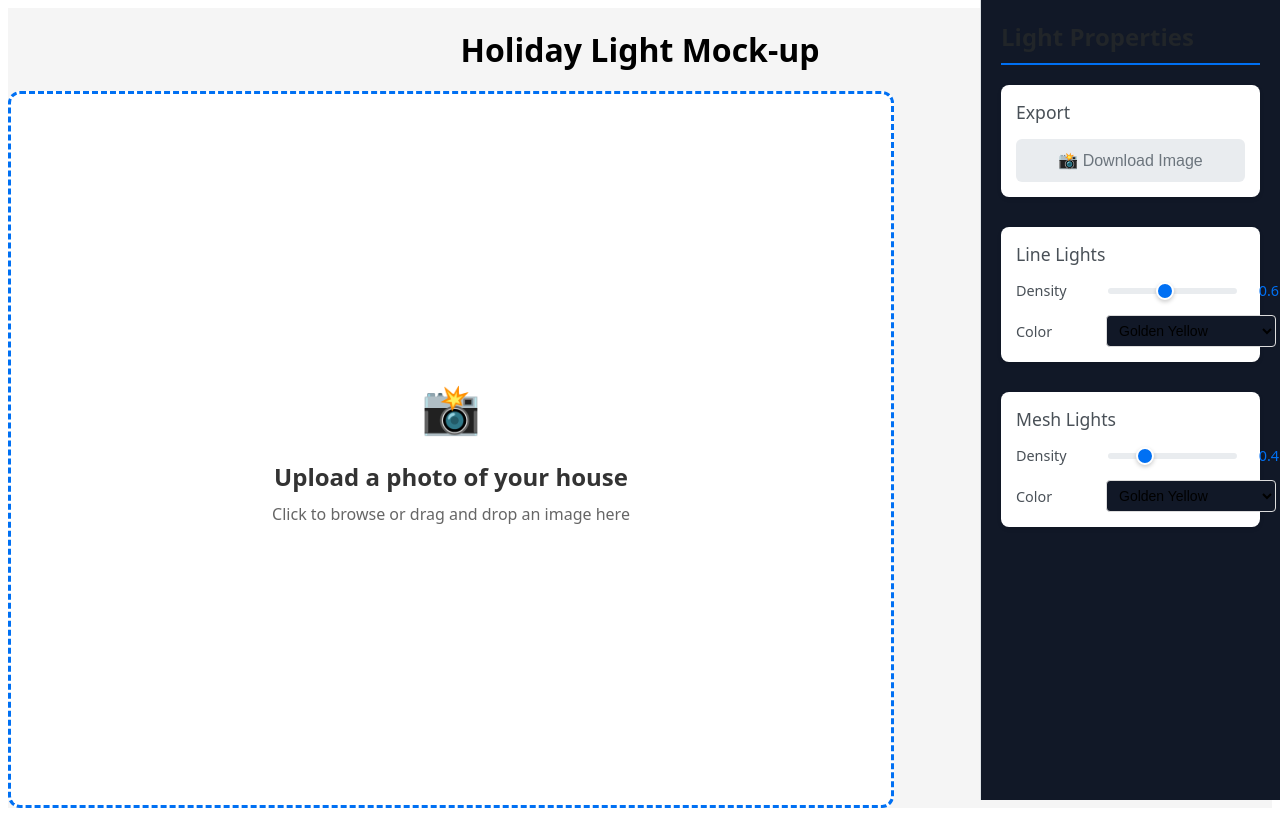
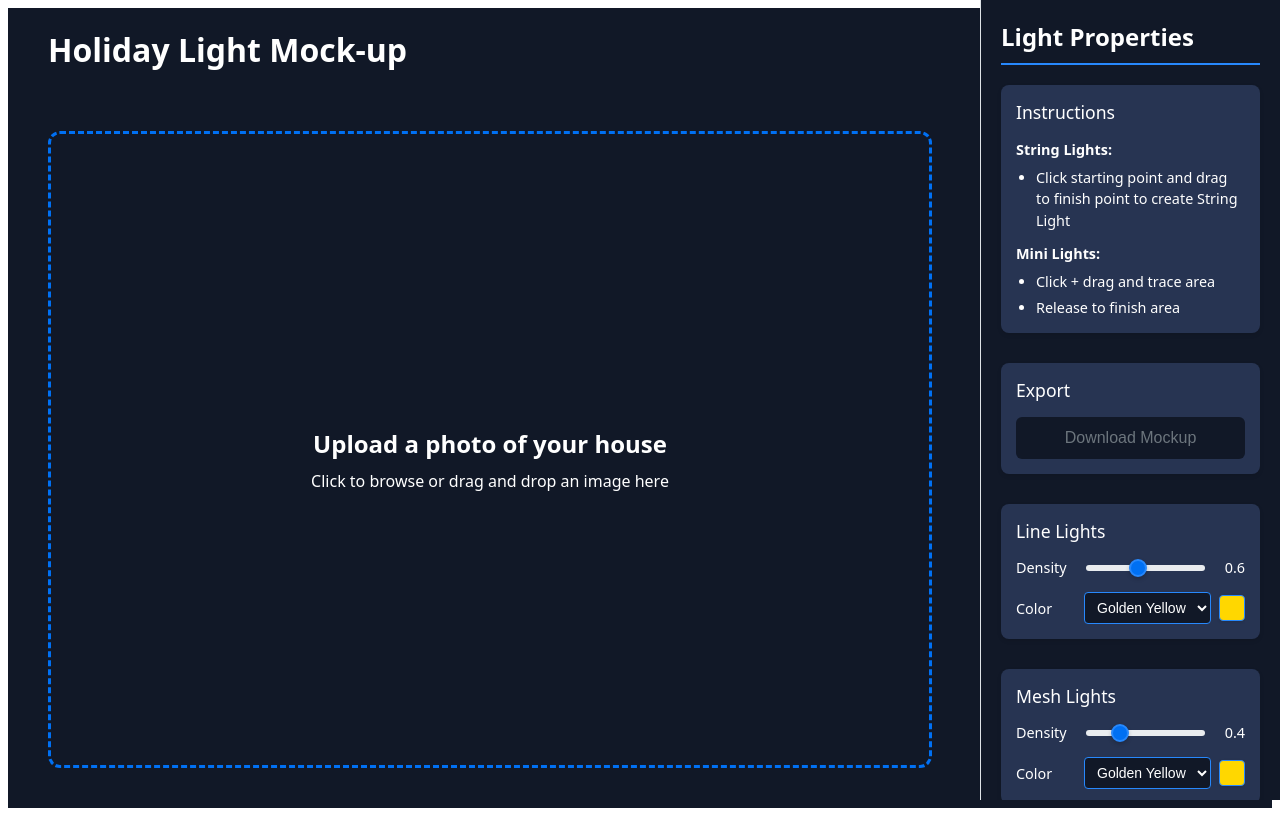
Before and after one commit to garrettconklin/mtbakerwindow, a React (Vite) app: page / in a window 1280 px wide. Built offline with nearby package versions, Linux system fonts and the light colour scheme.

Commit message:
css changes

```diff
--- a/src/App.module.css
+++ b/src/App.module.css
@@ -3,17 +3,20 @@
   flex-direction: column;
   min-height: 100vh;
   font-family: system-ui, sans-serif;
-  background-color: #f5f5f5;
+  background-color: #111827;
 }
 
 .title {
-  text-align: center;
+  text-align: left;
   margin: 20px 0;
-  padding: 0 320px; /* Account for properties panel width */
+  padding-left: 40px; /* Align with content padding */
+  color: #ffffff; /* Change this to customize the title color */
 }
 
 .content {
   display: flex;
   flex: 1;
   position: relative;
+  padding: 40px;
+  padding-right: 340px; /* Extra padding for properties panel */
 }
--- a/src/elements/ColorDropdown.module.css
+++ b/src/elements/ColorDropdown.module.css
@@ -3,21 +3,26 @@
   align-items: center;
   gap: 8px;
   flex-grow: 1;
+  min-width: 0;
+  max-width: 100%;
 }
 
 .dropdown {
   flex-grow: 1;
   padding: 6px 8px;
-  border: 1px solid #ddd;
+  border: 1px solid #2788FC;
   border-radius: 4px;
   background-color: #111827;
+  color: #ffffff;
   font-size: 14px;
   cursor: pointer;
   transition: border-color 0.2s, box-shadow 0.2s;
+  min-width: 0;
+  max-width: 100%;
 }
 
 .dropdown:hover:not(:disabled) {
-  border-color: #0070f3;
+  border-color: #2788FC;
 }
 
 .dropdown:focus {
@@ -36,7 +41,7 @@
   width: 24px;
   height: 24px;
   border-radius: 4px;
-  border: 1px solid #ddd;
+  border: 1px solid #2788FC;
   flex-shrink: 0;
   box-shadow: 0 1px 3px rgba(0, 0, 0, 0.1);
 }
--- a/src/elements/ImageUpload.module.css
+++ b/src/elements/ImageUpload.module.css
@@ -3,7 +3,7 @@
   width: 100%;
   border: 3px solid #0070f3;
   border-radius: 12px;
-  background-color: white;
+  background-color: #111827;
   position: relative;
 }
 
@@ -19,14 +19,15 @@
   align-items: center;
   justify-content: center;
   cursor: pointer;
-  background-color: white;
+  background-color: #111827;
   transition: all 0.2s;
-  padding: 40px;
+  padding: 80px;
+
 }
 
 .uploadArea:hover {
   border-color: #0051cc;
-  background-color: #f0f7ff;
+  background-color: #111827;
 }
 
 .uploadIcon {
@@ -38,12 +39,12 @@
   font-size: 24px;
   font-weight: bold;
   margin-bottom: 10px;
-  color: #333;
+  color: #ffffff;
 }
 
 .uploadSubtitle {
   font-size: 16px;
-  color: #666;
+  color: #ffffff;
 }
 
 .fileInput {
--- a/src/elements/ImageUpload.tsx
+++ b/src/elements/ImageUpload.tsx
@@ -338,7 +338,7 @@ const ImageUpload = () => {
         className={styles.fileInput}
       />
       <div className={styles.uploadIcon}>
-        📸
+
       </div>
       <div className={styles.uploadTitle}>
         Upload a photo of your house
--- a/src/elements/Point.module.css
+++ b/src/elements/Point.module.css
@@ -13,7 +13,7 @@
 }
 
 .point:hover {
-  background-color: #0051cc;
+  background-color: #2788FC;
   transform: translate(-50%, -50%) scale(1.2);
   box-shadow: 0 3px 6px rgba(0, 0, 0, 0.3);
 }
--- a/src/elements/PropertiesPanel.module.css
+++ b/src/elements/PropertiesPanel.module.css
@@ -16,31 +16,35 @@
   margin: 0 0 20px 0;
   font-size: 1.5rem;
   font-weight: 600;
-  color: #212529;
-  border-bottom: 2px solid #0070f3;
+  color: #ffffff;
+  border-bottom: 2px solid #2788FC;
   padding-bottom: 10px;
 }
 
 .section {
   margin-bottom: 30px;
   padding: 15px;
-  background-color: white;
+  background-color: #273452;
   border-radius: 8px;
   box-shadow: 0 2px 4px rgba(0, 0, 0, 0.1);
+  box-sizing: border-box;
 }
 
 .sectionTitle {
   margin: 0 0 15px 0;
   font-size: 1.1rem;
   font-weight: 500;
-  color: #495057;
+  color: #ffffff;
 }
 
 .property {
   display: flex;
   align-items: center;
   margin-bottom: 15px;
-  gap: 10px;
+  gap: 8px;
+  flex-wrap: nowrap;
+  width: 100%;
+  box-sizing: border-box;
 }
 
 .property:last-child {
@@ -48,10 +52,11 @@
 }
 
 .label {
-  min-width: 80px;
+  min-width: 60px;
   font-weight: 500;
-  color: #495057;
+  color: #ffffff;
   font-size: 0.9rem;
+  flex-shrink: 0;
 }
 
 .slider {
@@ -61,6 +66,8 @@
   background: #e9ecef;
   outline: none;
   -webkit-appearance: none;
+  appearance: none;
+  min-width: 0;
 }
 
 .slider::-webkit-slider-thumb {
@@ -71,7 +78,7 @@
   border-radius: 50%;
   background: #0070f3;
   cursor: pointer;
-  border: 2px solid white;
+  border: 2px solid #2788FC;
   box-shadow: 0 2px 4px rgba(0, 0, 0, 0.2);
 }
 
@@ -81,7 +88,7 @@
   border-radius: 50%;
   background: #0070f3;
   cursor: pointer;
-  border: 2px solid white;
+  border: 2px solid #2788FC;
   box-shadow: 0 2px 4px rgba(0, 0, 0, 0.2);
 }
 
@@ -89,10 +96,52 @@
   min-width: 30px;
   text-align: right;
   font-weight: 500;
-  color: #0070f3;
+  color: #ffffff;
   font-size: 0.9rem;
+  flex-shrink: 0;
 }
 
+.control {
+  flex: 1;
+  min-width: 0;
+  max-width: 100%;
+  overflow: hidden;
+}
+
+.instructions {
+  color: #ffffff;
+  font-size: 0.9rem;
+  line-height: 1.5;
+}
+
+.instructionGroup {
+  margin-bottom: 12px;
+}
+
+.instructionGroup:last-child {
+  margin-bottom: 0;
+}
+
+.instructionSubtitle {
+  margin: 0 0 6px 0;
+  font-weight: 600;
+  color: #ffffff;
+}
+
+.instructionList {
+  margin: 0;
+  padding-left: 20px;
+  list-style-type: disc;
+}
+
+.instructionList li {
+  margin-bottom: 4px;
+  color: #ffffff;
+}
+
+.instructionList li:last-child {
+  margin-bottom: 0;
+}
 
 .downloadButton {
   width: 100%;
@@ -121,7 +170,7 @@
 }
 
 .downloadButton:disabled {
-  background-color: #e9ecef;
+  background-color: #111827;
   color: #6c757d;
   cursor: not-allowed;
   transform: none;
--- a/src/elements/PropertiesPanel.tsx
+++ b/src/elements/PropertiesPanel.tsx
@@ -30,6 +30,28 @@ const PropertiesPanel = ({ canvas }: PropertiesPanelProps) => {
     <div className={styles.panel}>
       <h2 className={styles.title}>Light Properties</h2>
 
+      {/* Instructions Section */}
+      <div className={styles.section}>
+        <h3 className={styles.sectionTitle}>Instructions</h3>
+
+        <div className={styles.instructions}>
+          <div className={styles.instructionGroup}>
+            <p className={styles.instructionSubtitle}>String Lights:</p>
+            <ul className={styles.instructionList}>
+              <li>Click starting point and drag to finish point to create String Light</li>
+            </ul>
+          </div>
+
+          <div className={styles.instructionGroup}>
+            <p className={styles.instructionSubtitle}>Mini Lights:</p>
+            <ul className={styles.instructionList}>
+              <li>Click + drag and trace area</li>
+              <li>Release to finish area</li>
+            </ul>
+          </div>
+        </div>
+      </div>
+
       {/* Download Section */}
       <div className={styles.section}>
         <h3 className={styles.sectionTitle}>Export</h3>
@@ -39,7 +61,7 @@ const PropertiesPanel = ({ canvas }: PropertiesPanelProps) => {
           disabled={!canvas}
           className={styles.downloadButton}
         >
-          📸 Download Image
+          Download Mockup
         </button>
       </div>
 
@@ -63,10 +85,12 @@ const PropertiesPanel = ({ canvas }: PropertiesPanelProps) => {
 
                   <div className={styles.property}>
                     <label className={styles.label}>Color</label>
+                    <div className={styles.control}>
                       <ColorDropdown
                         value={state.lineLightColor}
                         onChange={(color) => patchState({ lineLightColor: color })}
                       />
+                    </div>
                   </div>
       </div>
 
@@ -90,6 +114,7 @@ const PropertiesPanel = ({ canvas }: PropertiesPanelProps) => {
 
                   <div className={styles.property}>
                     <label className={styles.label}>Color</label>
+                    <div className={styles.control}>
                       <ColorDropdown
                         value={state.meshLightColor}
                         onChange={(color) => patchState({ meshLightColor: color })}
@@ -97,6 +122,7 @@ const PropertiesPanel = ({ canvas }: PropertiesPanelProps) => {
                     </div>
                   </div>
       </div>
+    </div>
   )
 }
 
```
Lines whose indentation alone changed are shown as unchanged.
